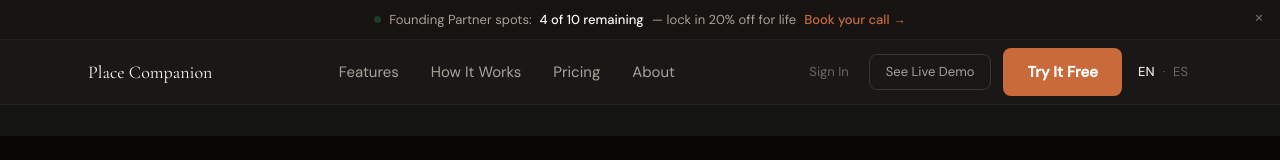
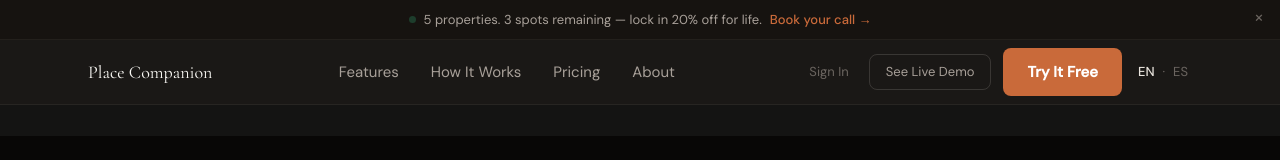
Before and after one commit to eduardovertiz-dotcom/placecompanion, a Next.js app: page / in a window 1280 px wide. Shown: the top 160 px of the page. Built offline with nearby package versions, Linux system fonts and the light colour scheme.

Commit message:
fix: replace hardcoded announcement bar with correct responsive copy

```diff
--- a/src/components/AnnouncementBar.tsx
+++ b/src/components/AnnouncementBar.tsx
@@ -2,9 +2,11 @@
 
 import { useState, useEffect } from 'react'
 import { usePathname } from 'next/navigation'
+import { useLang } from '@/lib/i18n/LanguageContext'
 
 export default function AnnouncementBar() {
   const pathname = usePathname()
+  const { lang } = useLang()
   const [visible, setVisible] = useState<boolean | null>(null)
 
   useEffect(() => {
@@ -57,11 +59,17 @@ export default function AnnouncementBar() {
               animation: 'pc-dot-pulse 2s ease-in-out infinite',
             }}
           />
-
-          {/* Mobile version — short, single line */}
-          <span className="flex md:hidden items-center gap-2 font-sans" style={{ fontSize: '13px', color: '#A8A099', whiteSpace: 'nowrap' }}>
-            <span style={{ color: '#FAF9F5', fontWeight: 500 }}>4 of 10 spots left</span>
-            <span>—</span>
+          <span className="flex items-center gap-2 font-sans" style={{ fontSize: '13px', color: '#A8A099' }}>
+            <span className="hidden md:inline">
+              {lang === 'es'
+                ? '5 propiedades. Quedan 3 lugares — tarifas de por vida con 20% de descuento.'
+                : '5 properties. 3 spots remaining — lock in 20% off for life.'}
+            </span>
+            <span className="md:hidden" style={{ whiteSpace: 'nowrap' }}>
+              {lang === 'es'
+                ? 'Quedan 3 lugares — 20% de por vida.'
+                : '3 spots left — 20% off for life.'}
+            </span>
             <button
               onClick={() => {
                 const el = document.getElementById('founding-partners')
@@ -74,28 +82,7 @@ export default function AnnouncementBar() {
               className="font-sans hover:text-[#D4784A] transition-colors"
               style={{ fontSize: '13px', color: '#C96A3A', fontWeight: 500, background: 'none', border: 'none', cursor: 'pointer', padding: 0, fontFamily: 'inherit', whiteSpace: 'nowrap' }}
             >
-              Lock in 20% off →
-            </button>
-          </span>
-
-          {/* Desktop version — full text */}
-          <span className="hidden md:flex items-center gap-2 font-sans" style={{ fontSize: '13px', color: '#A8A099' }}>
-            Founding Partner spots:
-            <span style={{ color: '#FAF9F5', fontWeight: 500 }}>4 of 10 remaining</span>
-            — lock in 20% off for life
-            <button
-              onClick={() => {
-                const el = document.getElementById('founding-partners')
-                if (el) {
-                  el.scrollIntoView({ behavior: 'smooth', block: 'start' })
-                } else {
-                  window.location.href = '/#founding-partners'
-                }
-              }}
-              className="font-sans hover:text-[#D4784A] transition-colors"
-              style={{ fontSize: '13px', color: '#C96A3A', fontWeight: 500, background: 'none', border: 'none', cursor: 'pointer', padding: 0, fontFamily: 'inherit' }}
-            >
-              Book your call →
+              {lang === 'es' ? 'Agenda tu llamada →' : 'Book your call →'}
             </button>
           </span>
         </div>
@@ -121,4 +108,3 @@ export default function AnnouncementBar() {
     </>
   )
 }
-// cache bust Sun Mar 22 17:28:02 CST 2026
```
